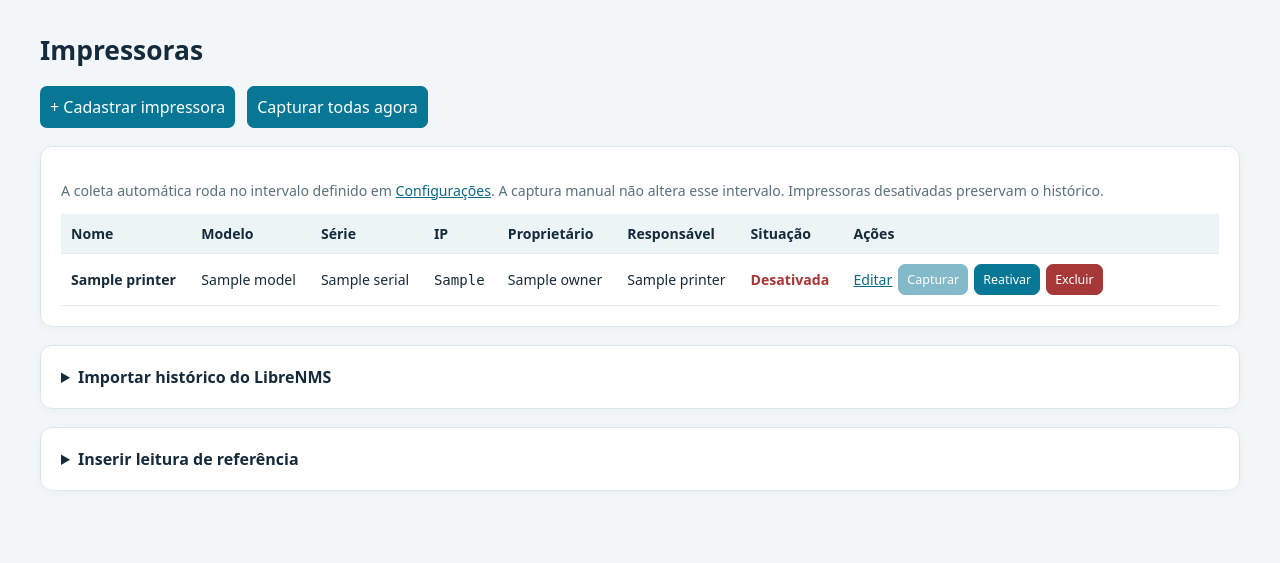
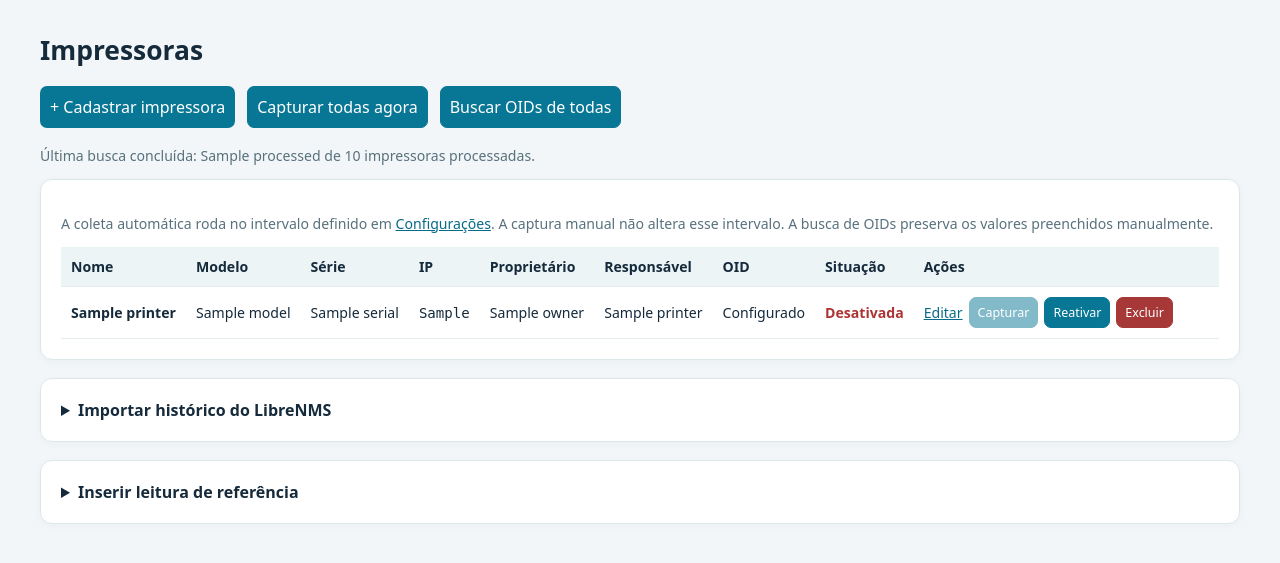
Before and after one commit to robertortorres/tiragem-impressora, a FastAPI app: template app/templates/printers.html in a window 1280 px wide. Shown: the part 64-627 px from the top of the page. Run offline with FastAPI, Linux system fonts and the light colour scheme; the template is opened without the code that fills it: most values are stand-ins (such as "Sample title", 1, 10 or a date in 2020).

Commit message:
Add batch OID discovery for existing printers

```diff
--- a/app/main.py
+++ b/app/main.py
@@ -5,7 +5,7 @@ from pathlib import Path
 from decimal import Decimal
 
 import pdfplumber
-from fastapi import FastAPI, Request, Form, UploadFile, File, HTTPException
+from fastapi import FastAPI, Request, Form, UploadFile, File, HTTPException, BackgroundTasks
 from fastapi.responses import HTMLResponse, RedirectResponse, StreamingResponse
 from fastapi.templating import Jinja2Templates
 from passlib.hash import bcrypt
@@ -108,6 +108,13 @@ class CollectionState(Base):
     __tablename__='collection_state'
     id: Mapped[int]=mapped_column(primary_key=True)
     last_run_at: Mapped[datetime | None]=mapped_column(DateTime(timezone=True),nullable=True)
+class DiscoveryRun(Base):
+    __tablename__='discovery_run'
+    id: Mapped[int]=mapped_column(primary_key=True)
+    running: Mapped[int]=mapped_column(Integer,default=0)
+    processed: Mapped[int]=mapped_column(Integer,default=0)
+    total: Mapped[int]=mapped_column(Integer,default=0)
+    finished_at: Mapped[datetime | None]=mapped_column(DateTime(timezone=True),nullable=True)
 class InvoiceSummary(Base):
     __tablename__='invoice_summary'
     invoice_id: Mapped[int]=mapped_column(ForeignKey('invoices.id'),primary_key=True)
@@ -158,6 +165,9 @@ def seed():
     with Session(engine) as db:
         if not db.get(BillingConfig,1):db.add(BillingConfig(id=1))
         if not db.get(CollectionState,1):db.add(CollectionState(id=1))
+        run=db.get(DiscoveryRun,1)
+        if not run:db.add(DiscoveryRun(id=1))
+        elif run.running:run.running=0
         first_run = not db.scalar(select(func.count(User.id)))
         for name,role,var in [('admin','admin','ADMIN_PASSWORD'),('consulta','viewer','VIEWER_PASSWORD')]:
             if not db.scalar(select(User).where(User.username==name)):
@@ -213,6 +223,30 @@ def discover_oid(printer,replace=False):
         printer.discovery_note=f'P&B detectado; {counts[candidates[0]]} impressões (confira no painel).'
     else:
         printer.discovery_note='Contador total localizado. Separação P&B/cor precisa de confirmação manual.'
+def discover_all_existing():
+    with Session(engine) as db:
+        ids=db.scalars(select(Printer.id).where(Printer.ip!='').order_by(Printer.id)).all()
+        run=db.get(DiscoveryRun,1)
+        run.total=len(ids)
+        db.commit()
+    try:
+        for printer_id in ids:
+            with Session(engine) as db:
+                printer=db.get(Printer,printer_id)
+                if printer:
+                    try:discover_oid(printer)
+                    except Exception:
+                        import logging
+                        logging.exception('Falha na descoberta SNMP da impressora %s',printer_id)
+                        printer.discovery_note='Erro na descoberta SNMP; revise a conectividade.'
+                db.get(DiscoveryRun,1).processed+=1
+                db.commit()
+    finally:
+        with Session(engine) as db:
+            run=db.get(DiscoveryRun,1)
+            run.running=0
+            run.finished_at=datetime.now(timezone.utc)
+            db.commit()
 def collect(printer_id=None,scheduled=False):
     today=date.today()
     with Session(engine) as db:
@@ -323,7 +357,18 @@ def export(request:Request,start:date,end:date,printer_id:int|None=None,group:st
 @app.get('/printers',response_class=HTMLResponse)
 def printers_page(request:Request):
     authorize(request,True)
-    with Session(engine) as db:return page(request,'printers.html',printers=db.scalars(select(Printer).order_by(Printer.name)).all())
+    with Session(engine) as db:return page(request,'printers.html',printers=db.scalars(select(Printer).order_by(Printer.name)).all(),discovery=db.get(DiscoveryRun,1))
+@app.post('/printers/discover-all')
+def discover_all(request:Request,background_tasks:BackgroundTasks,token:str=Form()):
+    authorize(request,True);csrf(request,token)
+    with Session(engine) as db:
+        run=db.get(DiscoveryRun,1)
+        if run.running:return redirect('/printers')
+        run.running=1;run.processed=0;run.total=0;run.finished_at=None
+        audit(db,request,'printer.discover_all','Descoberta SNMP em lote iniciada')
+        db.commit()
+    background_tasks.add_task(discover_all_existing)
+    return redirect('/printers')
 @app.get('/printers/new',response_class=HTMLResponse)
 def new_printer_page(request:Request):
     authorize(request,True)
--- a/app/templates/printers.html
+++ b/app/templates/printers.html
@@ -4,11 +4,14 @@
 <div class="row" style="margin-bottom:18px">
   <a class="button-link" href="/printers/new">+ Cadastrar impressora</a>
   <form method="post" action="/collect"><input type="hidden" name="token" value="{{csrf}}"><button>Capturar todas agora</button></form>
+  <form method="post" action="/printers/discover-all"><input type="hidden" name="token" value="{{csrf}}"><button {% if discovery.running %}disabled{% endif %}>Buscar OIDs de todas</button></form>
 </div>
+{% if discovery.running %}<p class="muted">Buscando OIDs: {{discovery.processed}} de {{discovery.total}} impressoras processadas. <a href="/printers">Atualizar progresso</a></p>
+{% elif discovery.finished_at %}<p class="muted">Última busca concluída: {{discovery.processed}} de {{discovery.total}} impressoras processadas.</p>{% endif %}
 <section class="card">
-  <p class="muted">A coleta automática roda no intervalo definido em <a href="/settings">Configurações</a>. A captura manual não altera esse intervalo. Impressoras desativadas preservam o histórico.</p>
-  <div class="scroll"><table class="printer-table"><thead><tr><th>Nome</th><th>Modelo</th><th>Série</th><th>IP</th><th>Proprietário</th><th>Responsável</th><th>Situação</th><th>Ações</th></tr></thead><tbody>
-  {% for p in printers %}<tr><td><strong>{{p.name}}</strong></td><td>{{p.model or '—'}}</td><td>{{p.serial or '—'}}</td><td><code>{{p.ip or '—'}}</code></td><td>{{p.owner or '—'}}</td><td>{{p.group_name or '—'}}</td><td class="{{'good' if p.active else 'bad'}}">{{'Ativa' if p.active else 'Desativada'}}</td><td><div class="actions">
+  <p class="muted">A coleta automática roda no intervalo definido em <a href="/settings">Configurações</a>. A captura manual não altera esse intervalo. A busca de OIDs preserva os valores preenchidos manualmente.</p>
+  <div class="scroll"><table class="printer-table"><thead><tr><th>Nome</th><th>Modelo</th><th>Série</th><th>IP</th><th>Proprietário</th><th>Responsável</th><th>OID</th><th>Situação</th><th>Ações</th></tr></thead><tbody>
+  {% for p in printers %}<tr><td><strong>{{p.name}}</strong></td><td>{{p.model or '—'}}</td><td>{{p.serial or '—'}}</td><td><code>{{p.ip or '—'}}</code></td><td>{{p.owner or '—'}}</td><td>{{p.group_name or '—'}}</td><td title="{{p.discovery_note or ''}}">{{'Configurado' if p.oid_bw or p.oid_color else 'Revisar' if p.oid_candidate else 'Pendente'}}</td><td class="{{'good' if p.active else 'bad'}}">{{'Ativa' if p.active else 'Desativada'}}</td><td><div class="actions">
     <a href="/printers/{{p.id}}/edit">Editar</a>
     <form method="post" action="/printers/{{p.id}}/collect"><input type="hidden" name="token" value="{{csrf}}"><button type="submit" {% if not p.active %}disabled{% endif %}>Capturar</button></form>
     <form method="post" action="/printers/{{p.id}}/status"><input type="hidden" name="token" value="{{csrf}}"><input type="hidden" name="active" value="{{0 if p.active else 1}}"><button type="submit">{{'Desativar' if p.active else 'Reativar'}}</button></form>
```
Also changed, not shown: tests/test_app.py (+16 -1 lines), README.md.
